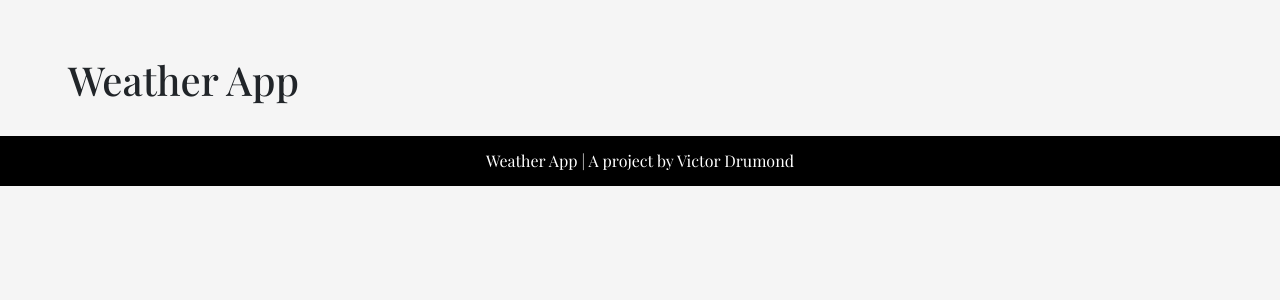
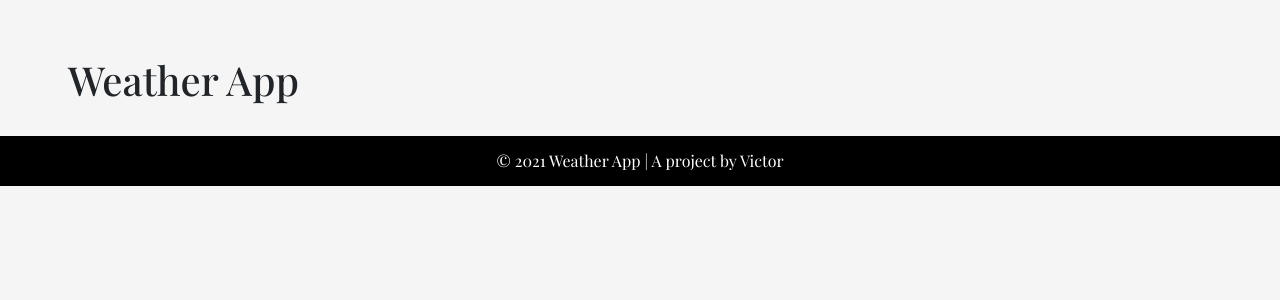
Before and after one commit to victordrumond/weather-app, a React (Create React App) app: page / in a window 1280 px wide. Shown: the top 300 px of the page. Built offline with nearby package versions, Linux system fonts and the light colour scheme; no server answers; a web font is replaced by a local one.

Commit message:
Update footer text

```diff
--- a/src/App.js
+++ b/src/App.js
@@ -11,7 +11,7 @@ function App() {
           <SearchAndDisplay/>
           <div id="footer-container" className="d-flex align-items-center justify-content-center">
               <footer className="text-center">
-                  <p>Weather App | A project by Victor Drumond</p>
+                  <p>&#169; 2021 Weather App | A project by Victor</p>
               </footer>
           </div>
       </div>
```
